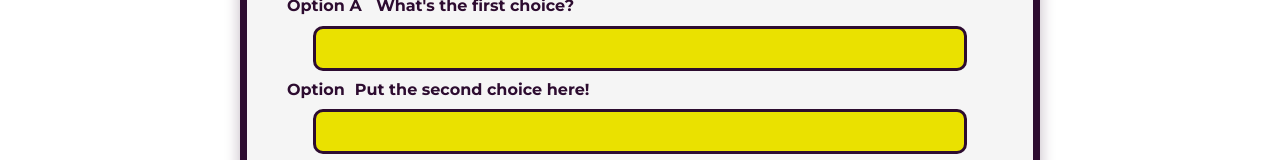
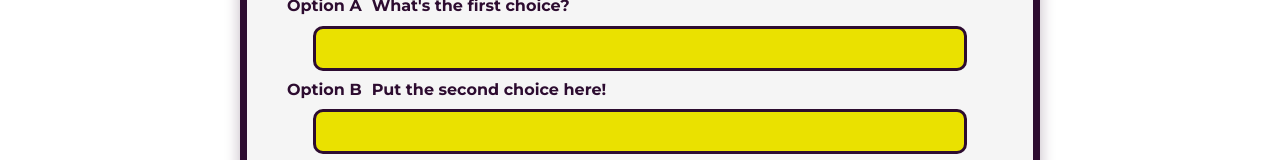
Before and after one commit to SergeChurkin-ca/poll-it, a React (Create React App) app: page /createpoll in a window 1280 px wide. Shown: the part 602-762 px from the top of the page. Built offline with nearby package versions, Linux system fonts and the light colour scheme.

Commit message:
changes made to bizarre spaces and formatting

```diff
--- a/src/CreatePoll.js
+++ b/src/CreatePoll.js
@@ -124,9 +124,9 @@ class CreatePoll extends Component {
           if (state.isLinkShowing === false) {
             return (
               <section className="createPoll pageContainer">
-                <h2> Make a Poll! </h2>
+                <h2>Make a Poll!</h2>
                 <p>
-                  Use the form below to make your poll!It 's not rocket science.
+                  Use the form below to make your poll! It 's not rocket science.
                   Or is it ? Only one way to find out - make a poll!
                 </p>
                 <form
@@ -149,15 +149,14 @@ class CreatePoll extends Component {
                     onChange={this.handleChange}
                   />
                   <label htmlFor="optionA">
-                    <span>Option A</span> What's the first choice?
-                  </label>
+                    <span>Option A</span>What's the first choice?</label>
                   <input
                     type="text"
                     id="optionA"
                     value={state.optionA}
                     onChange={this.handleChange}
                   />
-                  <label htmlFor="optionB"><span>Option</span>Put the second choice here!</label>
+                  <label htmlFor="optionB"><span>Option B</span>Put the second choice here!</label>
                   <input
                     type="text"
                     id="optionB"
@@ -172,10 +171,10 @@ class CreatePoll extends Component {
           } else if (state.isLinkShowing === true) {
             return (
               <div className="pageContainer">
-                <h2> Wow!You just made a poll! </h2>
+                <h2>Wow! You just made a poll!</h2>
                 <p>
-                  We expected this, so we made a little chart of your poll 's
-                  stat 's just for you! We did this because we care.
+                  We expected this, so we made a little chart of your poll's
+                  stat's just for you! We did this because we care.
                 </p>
                 <Link to={`/polls/${key}/analytics`}>Poll up your stats!</Link>
               </div>
```
